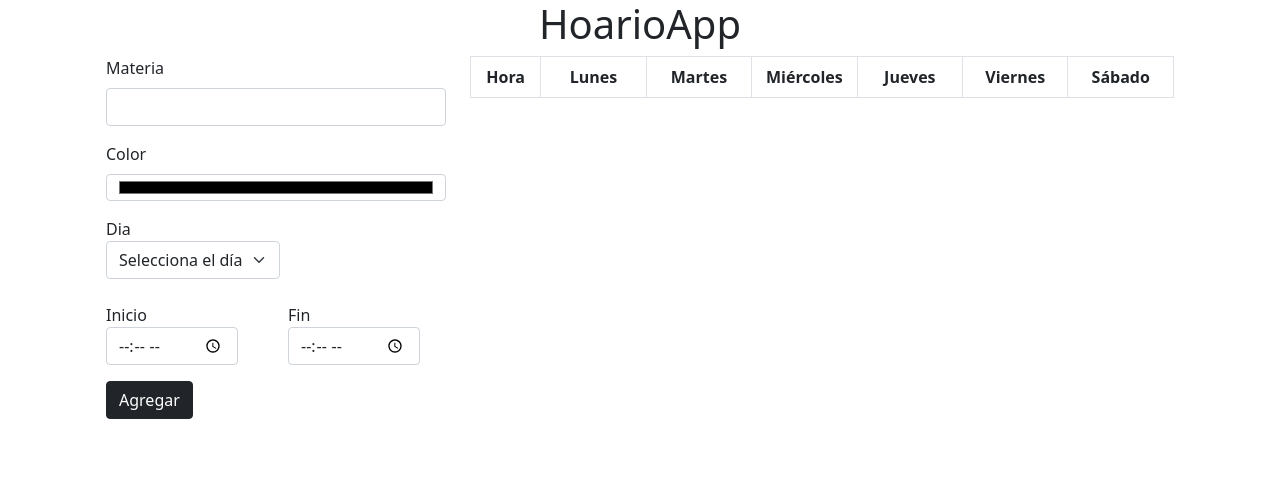
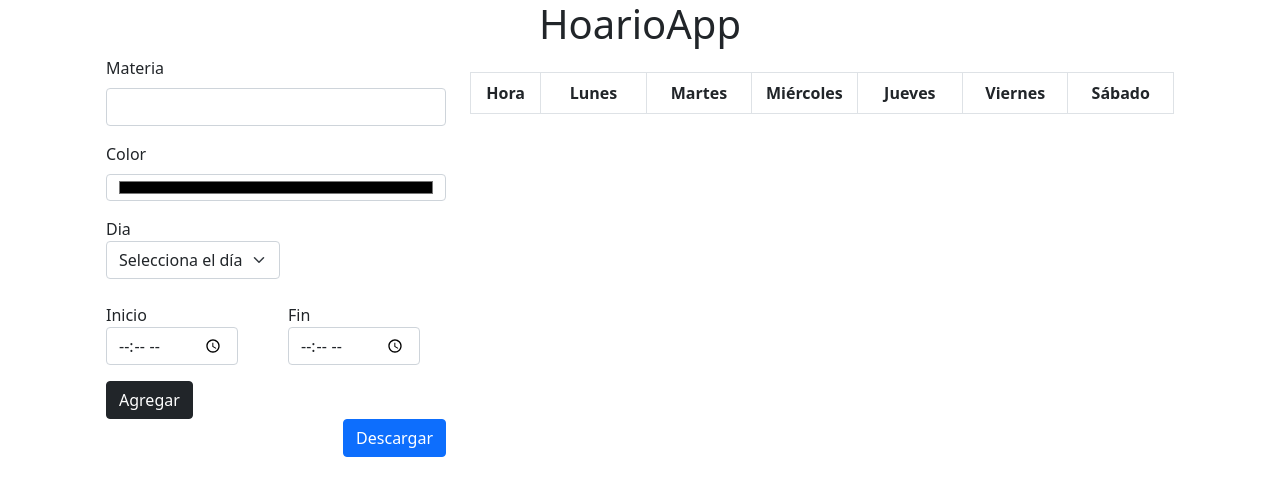
Before and after one commit to RodriGandaH/generadorDeHorario, a Vue app: page / in a window 1280 px wide. Shown: the top 496 px of the page. Built offline with nearby package versions, Linux system fonts and the light colour scheme.

Commit message:
boton descargar

```diff
--- a/package.json
+++ b/package.json
@@ -9,6 +9,7 @@
     "lint": "eslint . --ext .vue,.js,.jsx,.cjs,.mjs --fix --ignore-path .gitignore"
   },
   "dependencies": {
+    "html2canvas": "^1.4.1",
     "vue": "^3.2.45"
   },
   "devDependencies": {
--- a/src/App.vue
+++ b/src/App.vue
@@ -1,5 +1,6 @@
 <script setup>
 import { ref } from 'vue';
+import html2canvas from 'html2canvas';
 
 const materia = ref('');
 const dia = ref('');
@@ -77,6 +78,25 @@ const getColor = (materia) => {
     }
     return 'transparent';
 };
+const exportarTabla = () => {
+    // Capturamos el elemento de la tabla
+    const tabla = document.querySelector('#tabla');
+
+    // Usamos html2canvas para capturar una imagen de la tabla
+    html2canvas(tabla).then((canvas) => {
+        // Creamos un enlace para descargar la imagen
+        const enlace = document.createElement('a');
+        enlace.download = 'tabla.png';
+        enlace.href = canvas.toDataURL();
+
+        // Agregamos el enlace al documento y lo hacemos clic automáticamente
+        document.body.appendChild(enlace);
+        enlace.click();
+
+        // Eliminamos el enlace del documento
+        document.body.removeChild(enlace);
+    });
+};
 </script>
 
 <template>
@@ -147,9 +167,15 @@ const getColor = (materia) => {
                 </div>
                 <button type="submit" class="btn btn-dark">Agregar</button>
             </form>
+            <div class="d-flex justify-content-end">
+                <button class="btn btn-primary" @click="exportarTabla">
+                    Descargar
+                </button>
+            </div>
         </div>
-        <div class="col-12 col-md-8">
-            <table class="table table-bordered text-center table-responsive">
+
+        <div class="col-12 col-md-8 table-responsive mt-3">
+            <table class="table table-bordered text-center" id="tabla">
                 <thead>
                     <tr>
                         <th style="width: 10%">Hora</th>
```
Also changed, not shown: 1 other file (tests, documents, lock files or other folders).
